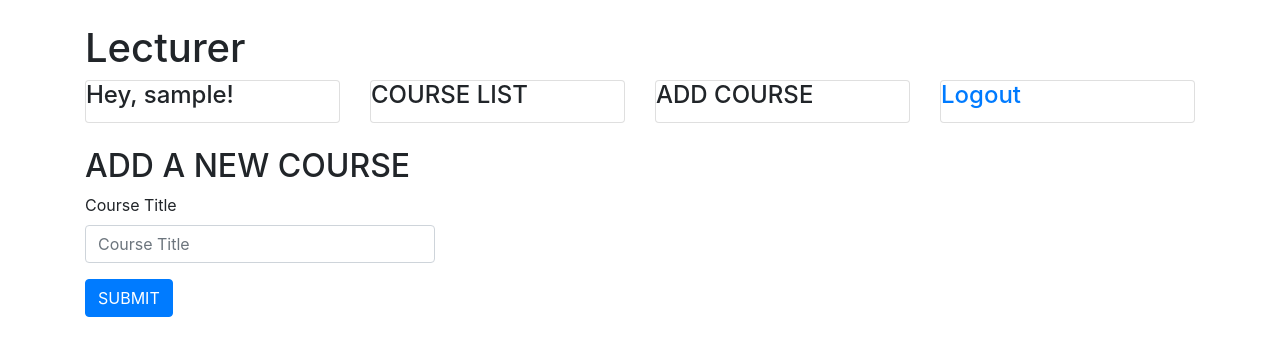
After one commit to Nindaime/php-schoolApp, a PHP site: page /lecturerdashboard.php in a window 1280 px wide. The commit adds this page. Shown: the top 356 px of the page. Run offline with PHP 8.4, Linux system fonts and the light colour scheme; the visitor is signed in with stand-in values (Sample User, id 1).

Commit message:
redirect login to seperate dashboards, update registration with position and connect style sheets

```diff
--- /dev/null
+++ b/lecturerdashboard.php
@@ -0,0 +1,107 @@
+<?php
+//include auth_session.php file on all user panel pages
+include("auth_session.php");
+
+    require('db.php');
+    // When form submitted, insert values into the database.
+    if (isset($_REQUEST['title'])) {
+        $username = $_SESSION['username'];
+        // removes backslashes
+        $title = stripslashes($_REQUEST['title']);
+        //escapes special characters in a string
+        $title = mysqli_real_escape_string($con, $title);
+        // $email    = stripslashes($_REQUEST['email']);
+        // $position    = stripslashes($_REQUEST['position']);
+        // $email    = mysqli_real_escape_string($con, $email);
+        // $password = stripslashes($_REQUEST['password']);
+        // $password = mysqli_real_escape_string($con, $password);
+        // $create_datetime = date("Y-m-d H:i:s");
+        $query    = "INSERT into `courses` (user, title)
+                     VALUES ('$username', '$title' )";
+        $result   = mysqli_query($con, $query);
+        if ($result) {
+            echo "<div class='form'>
+                  <h3>Course Added successfully.</h3><br/>
+                  <p class='link'>Click here to <a href='lecturerdashboard.php'>Back to Dashboard</a></p>
+                  </div>";
+        } else {
+            echo "<div class='form'>
+                  <h3>Required fields are missing.</h3><br/>
+                  <p class='link'>Click here to <a href='lecturerdashboard.php'>Back to Dashboard</a> again.</p>
+                  </div>";
+        }
+    } else {
+?>
+
+
+<!DOCTYPE html>
+<html>
+<head>
+    <meta charset="utf-8">
+    <title>Dashboard - Client area</title>
+    <link href="bootstrap.min.css?<?=filemtime("bootstrap.min.css")?>" rel="stylesheet" type="text/css" />
+    <link href="stylee.css?<?=filemtime("stylee.css")?>" rel="stylesheet" type="text/css" />
+</head>
+<body>
+
+    <div class="container mt-4">
+    <h1>Lecturer</h1>
+        <div class="row top">
+            <div class="col-sm-3">
+                <div class="card">
+                    <h4 class="card-title">
+                        Hey, <?php echo $_SESSION['username']; ?>!
+                    </h4>
+                </div>
+            </div>
+            <div class="col-sm-3">
+            <div class="card">
+                    <h4 class="card-title">
+                        COURSE LIST
+                    </h4>
+                </div>
+            </div>
+            <div class="col-sm-3">
+            <div class="card">
+                    <h4 class="card-title">
+                        ADD COURSE
+                    </h4>
+                </div>
+            </div>
+            <div class="col-sm-3">
+            <div class="card">
+                    <h4 class="card-title">
+                    <a href="logout.php">Logout</a>
+                    </h4>
+                </div>
+            </div>
+        </div>
+
+
+        <div class="row">
+
+            <div class="col-md-4 mt-4">
+                <h2>ADD A NEW COURSE</h2>
+                <form action="" method="post">
+                    <div class="form-group">
+                        <label for="title">Course Title</label>
+                        <input type="text" name="title" class="form-control" id="title" placeholder="Course Title" required>
+                    </div>
+
+                    <button type="submit" class="btn btn-primary"><a style="color: white" href="lecturerdashboard.php">Submit</a></button>
+                </form>
+            </div>
+
+            <div class="col-md-8">
+
+
+            </div>
+
+        </div>
+    </div>
+
+    <?php
+    }
+?>
+</body>
+</html>
--- a/style.css
+++ b/style.css
@@ -19,8 +19,7 @@ h1.login-title {
     border: 1px solid #ccc;
     padding: 10px;
     margin-bottom: 25px;
-    height: 25px;
-    width: calc(100% - 23px);
+    width: 100%;
 }
 .login-input:focus {
     border-color:#6e8095;
--- a/stylee.css
+++ b/stylee.css
@@ -123,3 +123,10 @@ a:hover {
     background-color: #f4623a;
     color: white;
 }
+
+
+/* Dashboard page */
+.dashboard ul {
+    display: flex;
+    list-style:none;
+}
```
Also changed, not shown: login.php (+20 -1 lines), registration.php (+14 -5 lines), studentdashboard.php (added, +49 -0 lines).
